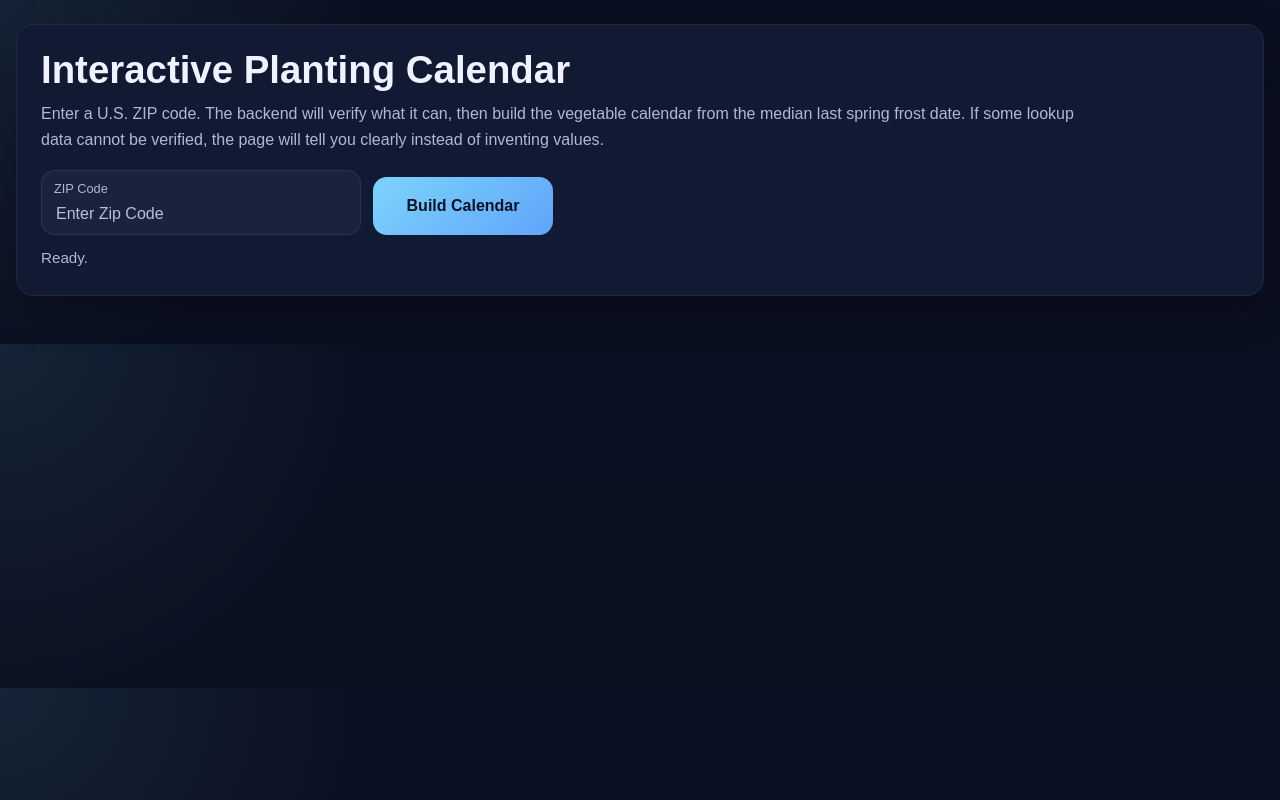
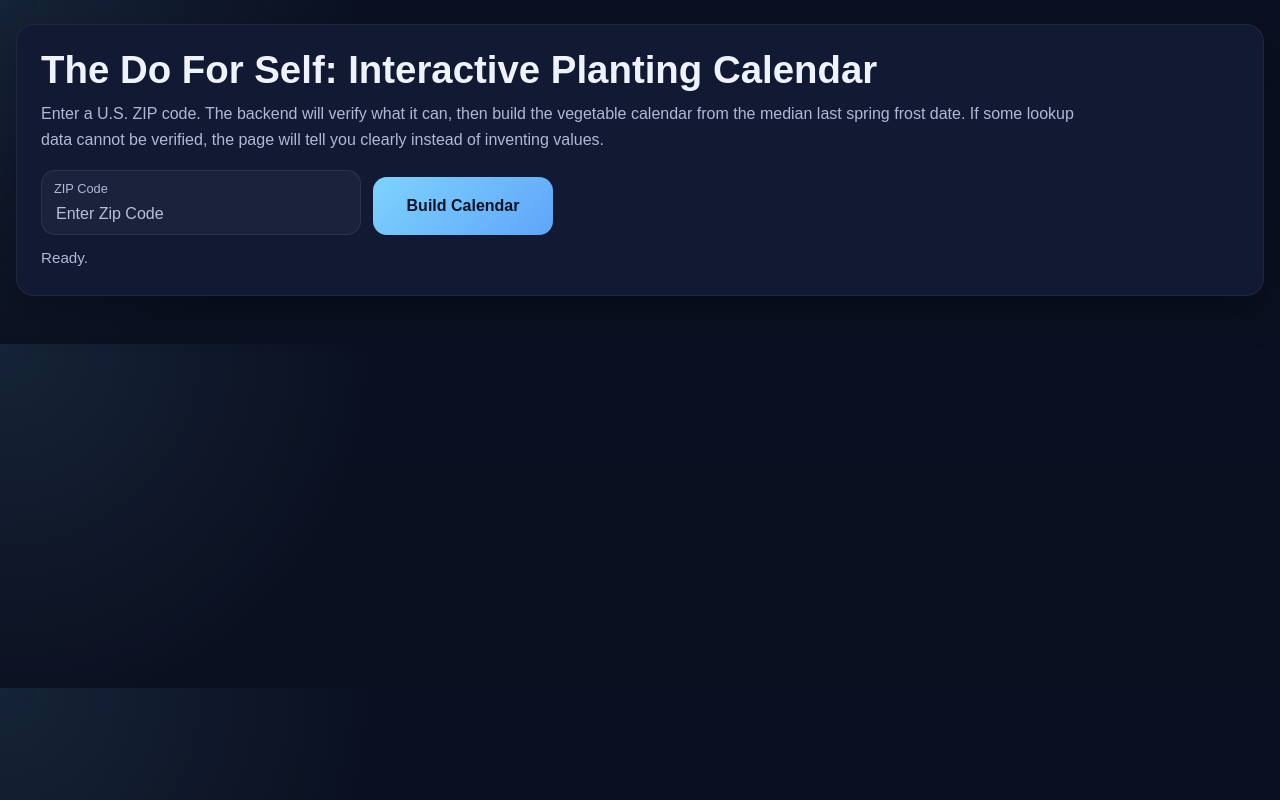
Before and after one commit to Chikron/planting-calendar, a website: page index.html in a window 1280 px wide. Drawn offline with Linux system fonts and the light colour scheme.

Commit message:
Update index.html

```diff
--- a/index.html
+++ b/index.html
@@ -272,7 +272,7 @@
 <body>
   <div class="wrap">
     <section class="hero">
-      <h1>Interactive Planting Calendar</h1>
+      <h1>The Do For Self: Interactive Planting Calendar</h1>
       <p class="sub">
         Enter a U.S. ZIP code. The backend will verify what it can, then build the vegetable calendar from the median last spring frost date.
         If some lookup data cannot be verified, the page will tell you clearly instead of inventing values.
```
